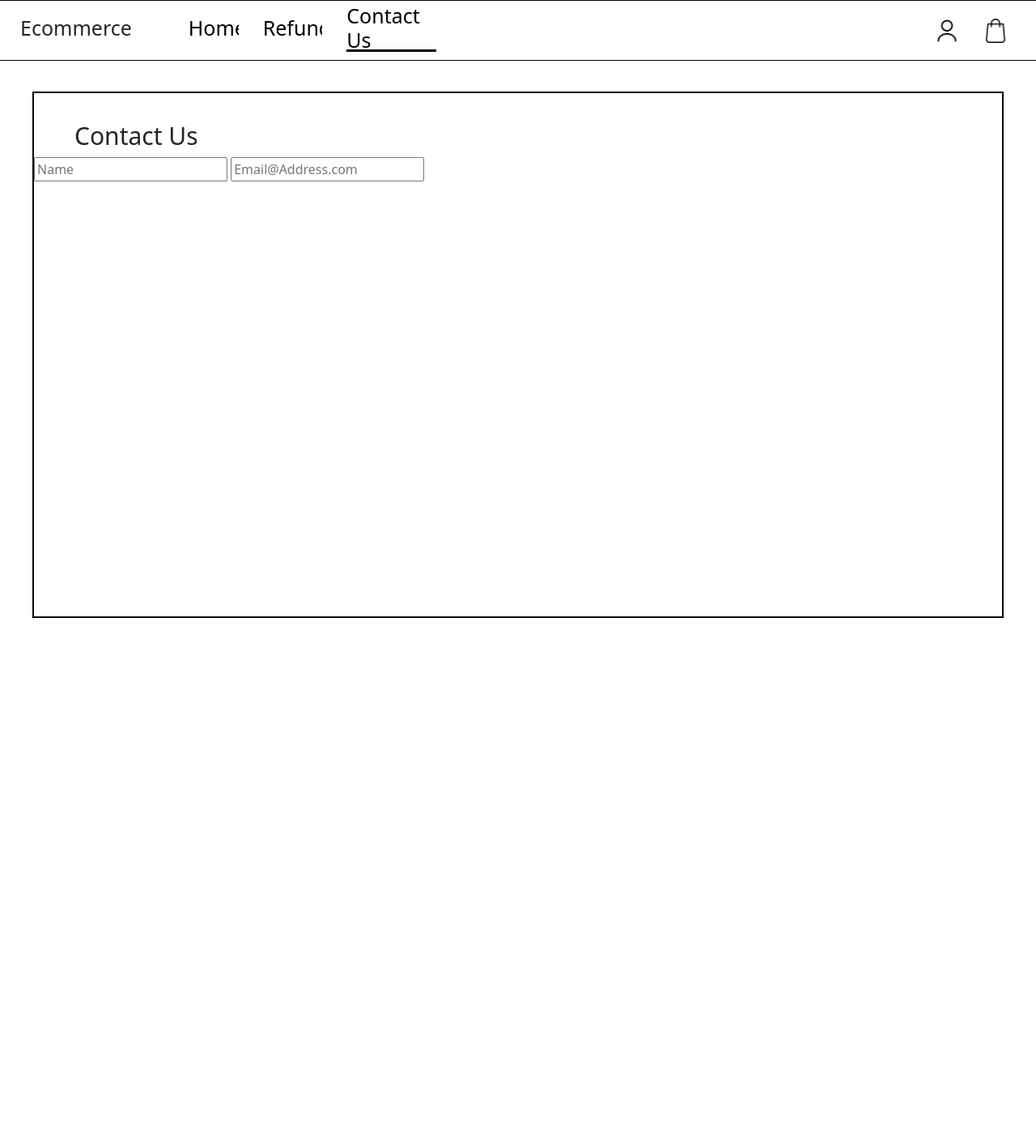
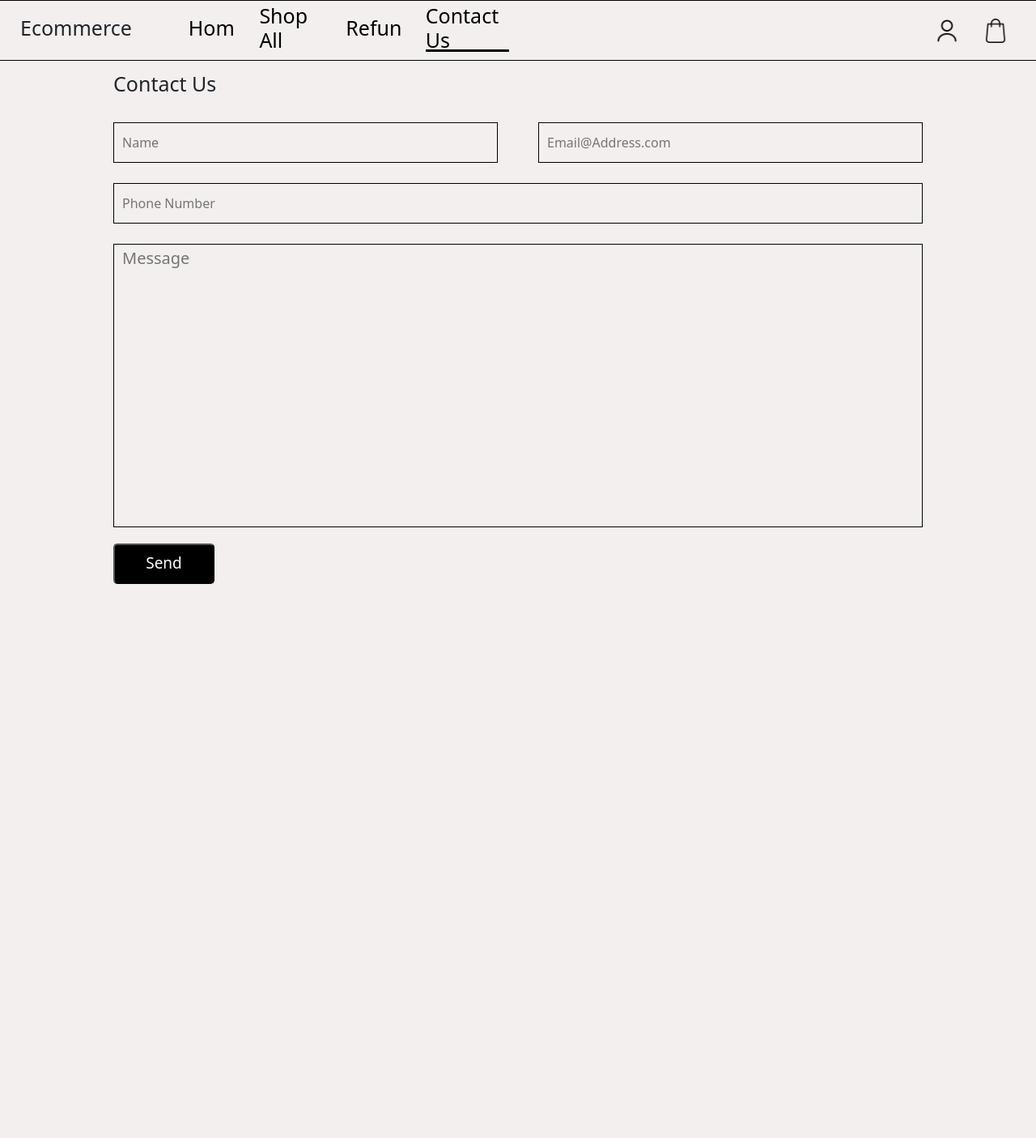
Before and after one commit to MustafaBioS/Ecommerce, a Flask app: page /contact in a window 1280 px wide. Shown: the whole page at 81% size. Before the commit the page ends 763 px from the top, so only its background shows below. Run offline with Flask 3, Linux system fonts and the light colour scheme.

Commit message:
ADD - Contact Page

```diff
--- a/app.py
+++ b/app.py
@@ -34,6 +34,12 @@ class Refunds(db.Model):
     order = db.Column(db.Integer, nullable=False)
     phone = db.Column(db.Integer, nullable=False)
 
+class Messages(db.Model):
+    id = db.Column(db.Integer, primary_key=True)
+    name = db.Column(db.Text, nullable=False)
+    email = db.Column(db.Text, nullable=False)
+    phone = db.Column(db.Integer, nullable=False)
+    message = db.Column(db.Text, nullable=False)
 
 # Routes
 
@@ -72,7 +78,14 @@ def contact():
     if request.method == 'GET':
         return render_template('contact.html')
     if request.method == 'POST':
-        pass
+        name = request.form.get('name')
+        email = request.form.get('email')
+        phone = request.form.get('number')
+        message = request.form.get('msg')
+        new_msg = Messages(name=name, email=email, phone=phone, message=message)
+        db.session.add(new_msg)
+        db.session.commit()
+        return redirect(url_for('all'))
 
 
 # Run
--- a/static/styles.css
+++ b/static/styles.css
@@ -2,6 +2,7 @@ body, html {
     margin: 0;
     padding: 0;
     font-family: Arial, Helvetica, sans-serif;
+    background-color: rgb(243, 239, 239);
 }
 
 .vidCon {
@@ -143,6 +144,7 @@ body, html {
     height: 75px;
     display: flex;
     align-items: center;
+    background-color: rgb(243, 239, 239);
     flex-direction: row;
 }
 
@@ -167,6 +169,10 @@ body, html {
 }
 
 .txt {
+    font-size: 25px;
+}
+
+.nvsh {
     font-size: 25px;
 }
 
@@ -207,7 +213,6 @@ body, html {
     display: flex;
     align-items: center;
     justify-content: flex-end;
-    width: 100%;
     height: 100%;
     gap: 30px;
     margin-right: 35px;
@@ -496,25 +501,83 @@ body, html {
     display: flex;
     align-items: center;
     justify-content: center;
-    height: calc(100vh - 75px);
+    height: calc(85vh - 75px);
     width: 100%;
-
+    background-color: rgb(243, 239, 239);
 }
 
 .all {
-    border: 2px solid black;
     height: 650px;
-    width: 1200px;
+    width: 1000px;
 }
 
 .cotitle {
-    margin-left: 50px;
     margin-top: 35px;
-    font-size: 30px;
+    font-size: 25px;
 }
 
+.corow {
+    display: flex;
+    align-items: center;
+    justify-content: center;
+    flex-direction: row;
+    gap: 50px;
+}
 
+.cinp {
+    width: 50%;
+    height: 50px;
+    margin-top: 25px;
+    padding-left: 10px;
+    outline: none;
+    border: 1px solid black;
+    background-color: transparent;
+}
 
+.cocol {
+    display: flex;
+    align-items: center;
+    justify-content: center;
+    flex-direction: column;
+}
+
+.phone {
+    width: 100%;
+}
+
+.msg {
+    resize: none;
+    width: 100%;
+    height: 350px;
+    font-size: 20px;
+}
+
+.msg::placeholder {
+    font-size: 20px;
+}
+
+.cosub {
+    height: 50px;
+    width: 125px;
+    border-radius: 5px;
+    background-color: black;
+    color: white;
+    font-size: 19px;
+    margin-top: 20px;
+    transition: all 0.3s ease;
+}
+
+.cosub:hover {
+    background-color: transparent;
+    color: black;
+    cursor: pointer;
+}
+
+.phone::-webkit-inner-spin-button,
+.phone::-webkit-outer-spin-button {
+    -webkit-appearance: none;
+    margin: 0;
+}
 
 @media (max-width: 1000px) {
     .grid {
--- a/templates/all.html
+++ b/templates/all.html
@@ -13,11 +13,10 @@
         <div class="left">
             <h1 class="ecom">Ecommerce</h1>
             <h1 class="hm anim">Home</h1>
+            <h1 class="nvsh anim">Shop All</h1>
             <h1 class="txt refund anim">Refund</h1>
             <h1 class="txt contact anim">Contact Us</h1>
         </div>
-
-        <div class="center"></div>
 
         <div class="right">
             <img src="../static/user.png" class="prof icon">
@@ -68,6 +67,9 @@
         const contact = document.querySelector('.contact');
         const x = document.querySelector('.x');
         const phoneNum = document.querySelector(".phoneNum");
+        const all = document.querySelector('.nvsh');
+
+        all.classList.add('chosen');
 
         contact.addEventListener('click', ()=> {
             window.location.href = "{{ url_for('contact')}}"
--- a/templates/contact.html
+++ b/templates/contact.html
@@ -9,11 +9,12 @@
     <link href="https://cdn.jsdelivr.net/npm/bootstrap@5.3.8/dist/css/bootstrap.min.css" rel="stylesheet" integrity="sha384-sRIl4kxILFvY47J16cr9ZwB07vP4J8+LH7qKQnuqkuIAvNWLzeN8tE5YBujZqJLB" crossorigin="anonymous">
 </head>
 </head>
-<body>
+<body style="overflow: hidden;">
     <nav class="nvb">
         <div class="left">
             <h1 class="ecom">Ecommerce</h1>
             <h1 class="hm anim">Home</h1>
+            <h1 class="nvsh anim">Shop All</h1>
             <h1 class="txt refund anim">Refund</h1>
             <h1 class="txt contact anim">Contact Us</h1>
         </div>
@@ -30,18 +31,83 @@
     <div class="contactCon">
         <div class="all">
             <h1 class="cotitle">Contact Us</h1>
-            <form class="corow">
-                <input type="text" name="name" class="name cinp" placeholder="Name">
-                <input type="email" name="email" class="email cinp" placeholder="Email@Address.com">
+            <form class="coform">
+                <div class="corow">
+                    <input type="text" name="name" class="name cinp" placeholder="Name" required>
+                    <input type="email" name="email" class="email cinp" placeholder="Email@Address.com" required>
+                </div>
+                <div class="cocol">
+                    <input type="number" class="phone cinp" placeholder="Phone Number" name="number" required>
+                    <textarea class="msg cinp" placeholder="Message" name="msg" required></textarea>
+                </div>
+                <div class="subCOn">
+                    <input type="submit" class="cosub" value="Send">
+                </div>
             </form>
         </div>
     </div>
 
+    <div class="refundCon">
+        <div class="refundBox">
+            <div class="xCon">
+                <h1 class="x">X</h1>
+            </div>
+            <h1 class="retitle">Start Your Request</h1>
+            <p class="redesc">Quick Returns, Smooth Exchanges.</p>
+            <form action="{{ url_for('refund')}}" class="reform" method="post">
+                <label class="lb on">Order Number</label>
+                <input type="text" placeholder="#1234567" class="orderNum inp" name="orderNum" maxlength="7" required>
+                <label class="lb">Last 4 Digits Of Phone</label>
+                <input type="text" inputmode="numeric" maxlength="4" pattern="\d*" placeholder="1234" class="phoneNum inp" name="phoneNum" required>
+                <input type="submit" class="sub" value="Refund Order">
+            </form>
+        </div>
+    </div>
+
+    <div class="overlayed"></div>
+
     <script src="https://cdn.jsdelivr.net/npm/bootstrap@5.3.8/dist/js/bootstrap.bundle.min.js" integrity="sha384-FKyoEForCGlyvwx9Hj09JcYn3nv7wiPVlz7YYwJrWVcXK/BmnVDxM+D2scQbITxI" crossorigin="anonymous"></script>
     <script>
         const contact = document.querySelector('.contact');
+        const all = document.querySelector('.nvsh');
+        const hm = document.querySelector('.hm');
+        const ecom = document.querySelector('.ecom');
+        const refund = document.querySelector('.refund');
+        const overlay = document.querySelector('.overlayed');
+        const refundCon = document.querySelector('.refundCon');
+        const refundBox = document.querySelector('.refundBox');
+        const x = document.querySelector('.x');
+
+        ecom.addEventListener('click', ()=> {
+            window.location.href = "{{ url_for('home')}}"
+        })
+
+        hm.addEventListener('click', ()=> {
+            window.location.href = "{{ url_for('home') }}"
+        })
+
+        all.addEventListener('click', ()=> {
+            window.location.href = "{{ url_for('all')}}"
+        })
 
         contact.classList.add('chosen');
+
+        refund.addEventListener('click', ()=> {
+            refundBox.classList.add('show');
+            overlay.classList.add('show');
+        });
+
+        x.addEventListener('click', ()=> {
+            refundBox.classList.remove('show');
+            overlay.classList.remove('show');
+        })
+
+        document.addEventListener('click', (e)=> {
+            if (refundBox.classList.contains("show") && !refund.contains(e.target) && !refundBox.contains(e.target)) {
+                refundBox.classList.remove('show')
+                overlay.classList.remove('show');
+            }
+        })
 
     </script>
 </body>
```
Also changed, not shown: instance/database.db.
